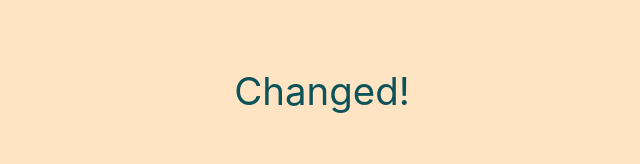
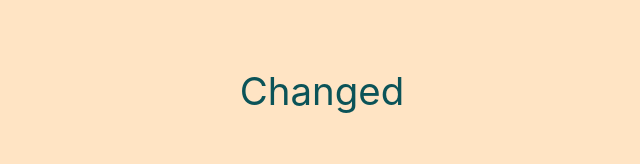
Before and after one commit to WEBundle-xyz/React---Testing-Components, a React (Create React App) app: page / in a window 1280 px wide. Both pictures are taken after a click on the button "Change Text". Shown: the part 128-292 px from the top of the page, without its empty margins (318-958 px from the left). Built offline with nearby package versions, Linux system fonts and the light colour scheme.

Commit message:
Testing state and user interaction

```diff
--- a/src/components/Greeting.js
+++ b/src/components/Greeting.js
@@ -13,7 +13,7 @@ const Greeting = () => {
     <div className={classes.main}>
       <h1>Hello World!</h1>
       {!changedText && <p>It s so good to see u</p>}
-      {changedText && <p>Changed!</p>}
+      {changedText && <p>Changed</p>}
       <button onClick={changedTextHandler}>Change Text</button>
     </div>
   );
```
Also changed, not shown: 2 other files (tests, documents, lock files or other folders).
